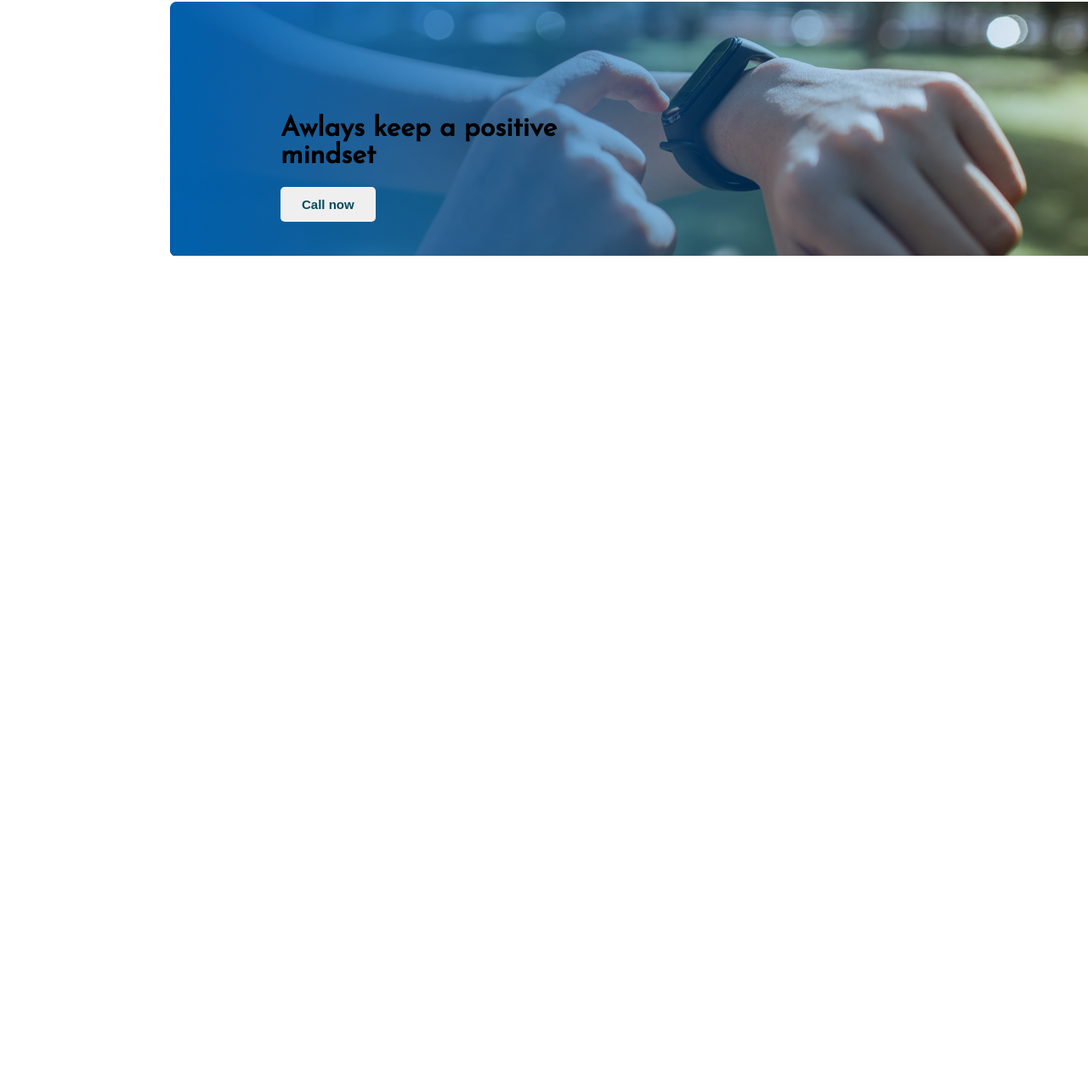
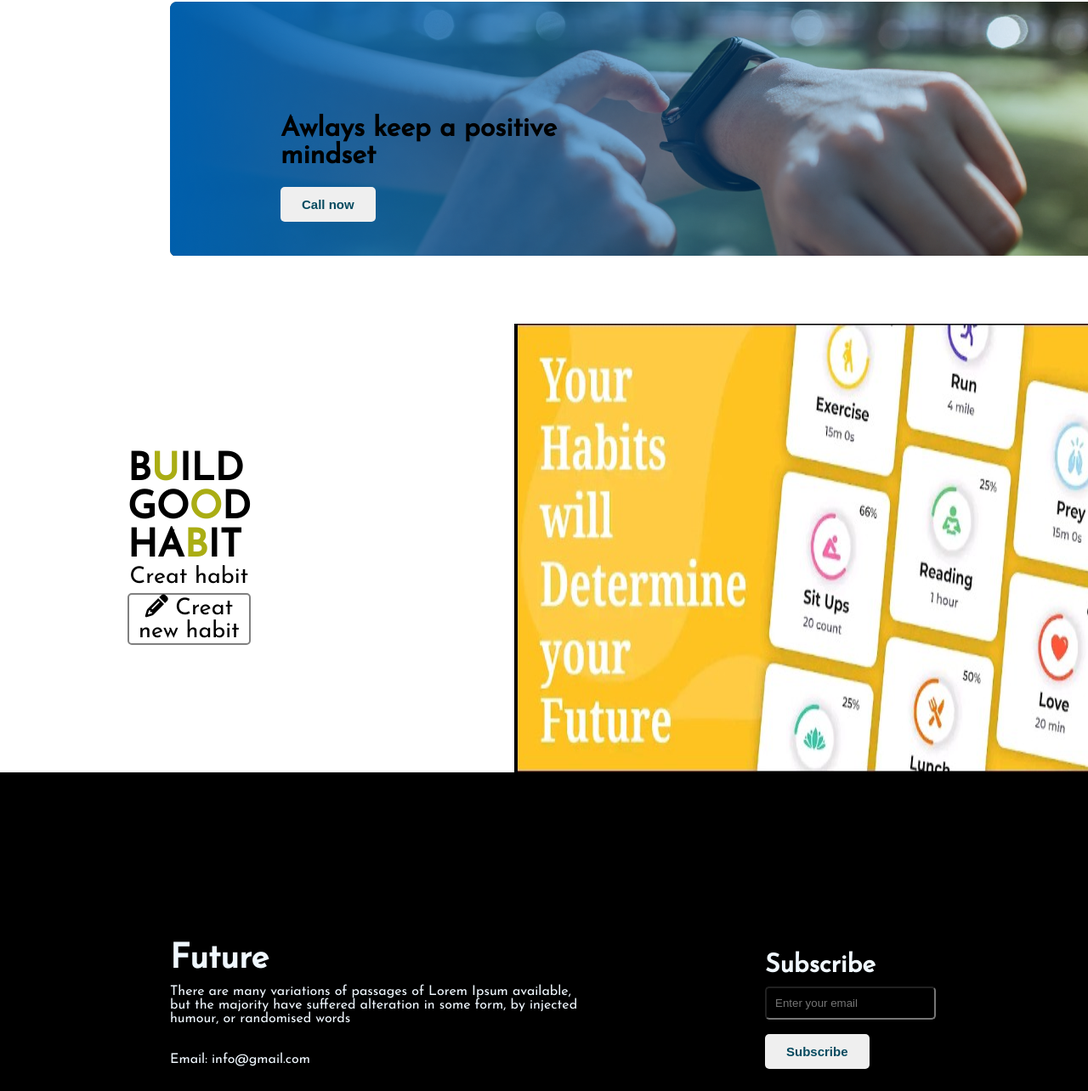
Before and after one commit to sajusanju/PH-heroFirst-assignment, a plain HTML site: page index.html in a window 1280 px wide. Shown: the part 2135-3419 px from the top of the page at 85% size. Before the commit the page ends 2436 px from the top, so only its background shows below. Drawn offline with Linux system fonts and the light colour scheme.

Commit message:
complete push up

```diff
--- a/index.html
+++ b/index.html
@@ -15,7 +15,7 @@
 </head>
 
 <body>
-
+<!-- Header section -->
     <header>
         <div class="header">
             <div class="header2">
@@ -34,7 +34,7 @@
     </header>
 
     <main>
-
+<!-- Header section 2 -->
         <div class="failures">
 
 
@@ -125,9 +125,57 @@
 
         </div>
 
+
+        <!-- Build Good Habit Section -->
+
+        <div class="container">
+              <div class="goodhabit">
+                <h1>B<span>U</span>ILD GO<span>O</span>D HA<span>B</span>IT</h1>
+              <p>Creat habit</p>
+
+              <p class="habit">
+            <i class="fa-solid fa-pencil"></i> Creat new habit
+              </p>
+
+              </div>
+
+
+            <img src="habit.png" alt="">
+        </div>
+
     </main>
+
+<!-- Footer section -->
     <footer>
+        <div class="footer">
+       <div class="future">
+        <h3>Future</h3>
+        <p>There are many variations of passages
+        of Lorem Ipsum available, but the majority
+        have suffered alteration in some
+        form, by injected humour, or randomised
+        words</p>
 
+<br>
+<br>
+<p>Email: info@gmail.com</p>
+<br><br>
+<p>Phone: 01500 00 00 00</p>
+<br>
+<br>
+        <img src="icons/fb.png" alt="">
+        <img src="icons/twitter.png" alt="">
+        <img src="icons/youtube.png" alt="">
+        </div>
+
+
+       <div class="sub">
+        <h3>Subscribe</h3>
+        <input type="text" placeholder="Enter your email">
+        <button>Subscribe</button>
+       </div>
+
+       </div>
     </footer>
 
 </body>
--- a/style.css
+++ b/style.css
@@ -2,12 +2,12 @@
     margin: 0;
     padding: 0;
 }
+
 body{font-family: 'Josefin Sans', sans-serif;
 
 }
 
 /* header section styles */
-
 .header{
     height: 800px;
     width: 1520px;
@@ -156,3 +156,93 @@ body{font-family: 'Josefin Sans', sans-serif;
     font-size: 15px;
     margin-top: 20px;
 }
+
+
+
+.container{
+    display: flex;
+    margin-top: 15px;
+    margin-top: 80px;
+}
+
+
+ .goodhabit{
+    padding: 150px;
+    padding-right: 160px;
+ }
+
+ .goodhabit h1{
+    font-size: 45px;
+ }
+ .goodhabit p{
+    text-align: center;
+    font-size: 27px;
+
+ }
+
+ .goodhabit span{
+    color: rgb(170, 173, 20);
+ }
+ .habit{
+    margin-top: 5px;
+    border: 2px solid gray;
+    border-radius: 5px;
+ }
+
+ /* footer section styles */
+
+ .footer{
+    background-color: black;
+    color: aliceblue;
+    display: flex;
+    height: 450px;
+    width: 1520px;
+
+ }
+
+ .future{
+    width: 500px;
+    padding: 200px;
+ }
+ .future img{
+    margin-left: 0px;
+    margin-top: -32px;
+}
+
+
+ .future h3{
+    font-size: 40px;
+    margin-bottom: 10px;
+ }
+
+ .futureicon{
+    display: inline;
+ }
+ .sub{
+    margin-top: 212px;
+ }
+ .sub h3{
+    font-size: 30px;
+    margin-bottom: 9px;
+
+ }
+ .sub input{
+    padding: 10px;
+    background-color: black;
+    color: aliceblue;
+    border-radius: 5px;
+    display: block;
+    margin-bottom: 17px;
+ }
+
+ .sub button{
+
+    padding: 12px 25px;
+    border-radius: 5px;
+    color: rgb(6, 74, 95);
+    border: none;
+    font-weight: 700;
+    font-size: 15px;
+ }
+
+ /* finish */
```
Also changed, not shown: habit.png (added).
